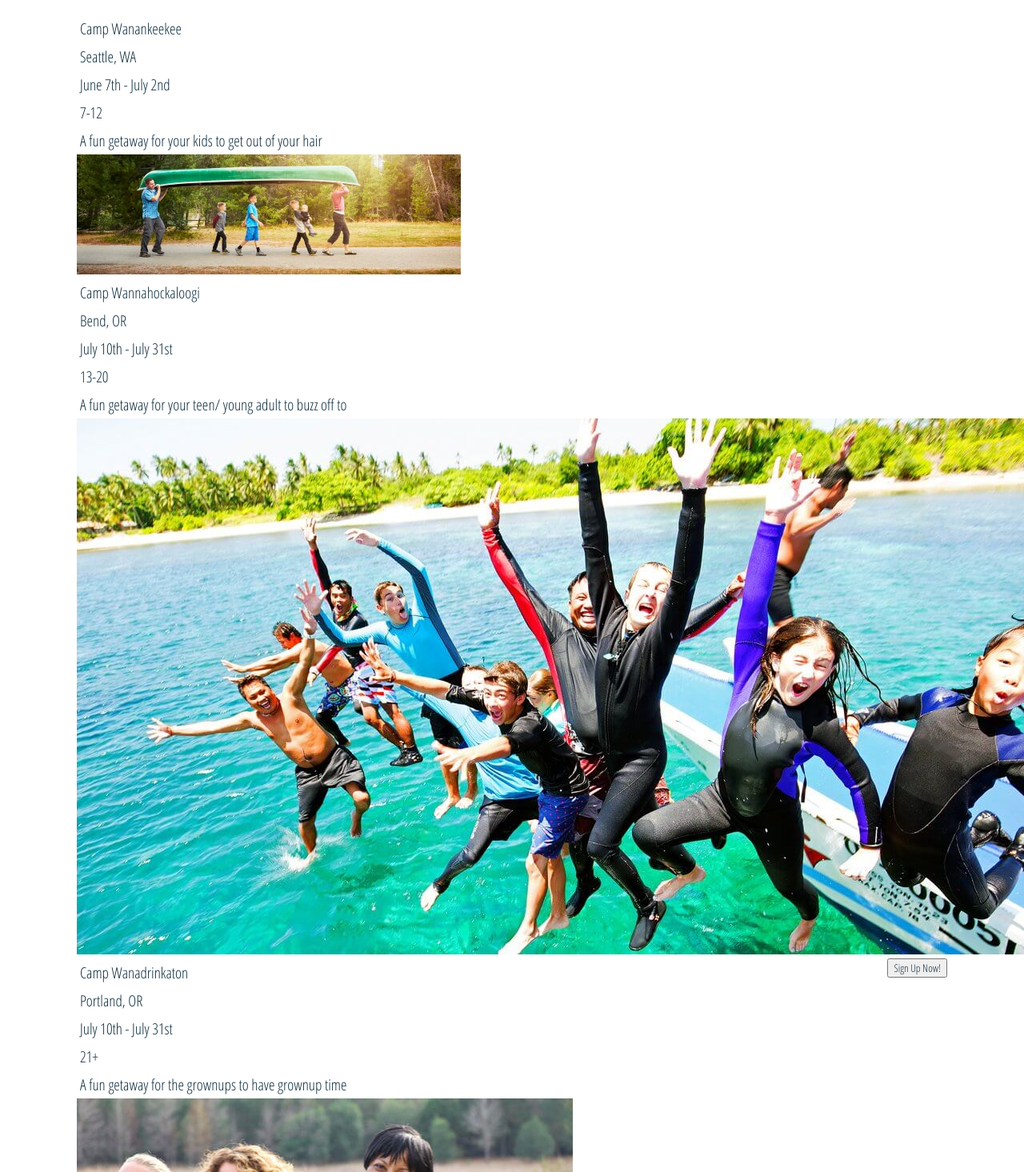
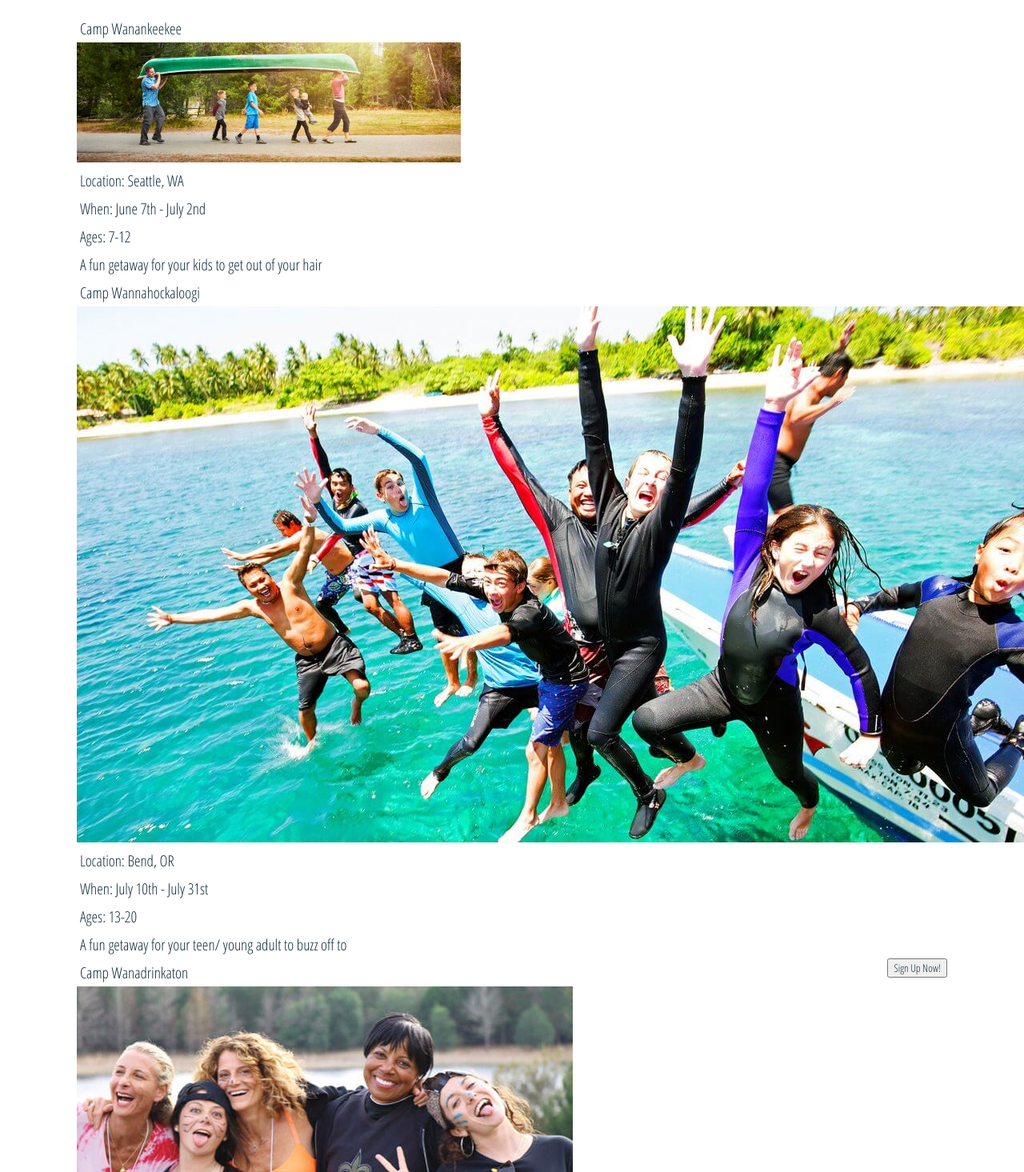
Before and after one commit to klwooster/tech-elevator, a Vue app in the folder vue/frontend/: page /camp-home in a window 1280 px wide. Shown: the part 65-1530 px from the top of the page at 80% size. Built offline with nearby package versions, Linux system fonts and the light colour scheme; a web font is replaced by a local one.

Commit message:
pushing just to be safe

```diff
--- a/vue/frontend/src/views/CampHome.vue
+++ b/vue/frontend/src/views/CampHome.vue
@@ -2,11 +2,11 @@
   <div id="main">
     <div class="row" v-for="camp in camps" v-bind:key="camp.name">
         <p>{{camp.name}}</p>
-        <p>{{camp.location}}</p>
-        <p>{{camp.date}}</p>
-        <p>{{camp.ageRange}}</p>
+        <img :src="camp.image"/>
+        <p>Location: {{camp.location}}</p>
+        <p>When: {{camp.date}}</p>
+        <p>Ages: {{camp.ageRange}}</p>
         <p>{{camp.description}}</p>
-        <img :src="camp.image"/>
     </div>
     <div>
         <router-link v-bind:to="{name: 'campregistration'}">
@@ -32,7 +32,7 @@ export default {
                 'date': 'June 7th - July 2nd',
                 'ageRange': '7-12',
                 'description': 'A fun getaway for your kids to get out of your hair',
-                'image': './public/best-family-summer-camp-canoeing.jpg'
+                'image': './best-family-summer-camp-canoeing.jpg'
             },
             {
                 'name': 'Camp Wannahockaloogi',
@@ -40,7 +40,7 @@ export default {
                 'date': 'July 10th - July 31st',
                 'ageRange': '13-20',
                 'description': 'A fun getaway for your teen/ young adult to buzz off to',
-                'image': './public/webcover.jpg'
+                'image': './webcover.jpg'
             },
             {
                 'name': 'Camp Wanadrinkaton',
@@ -48,7 +48,7 @@ export default {
                 'date': 'July 10th - July 31st',
                 'ageRange': '21+',
                 'description': 'A fun getaway for the grownups to have grownup time',
-                'image': './public/Camp-grown-ups-MAIN.jpg'
+                'image': './Camp-grown-ups-MAIN.jpg'
             }
         ]
 
```
